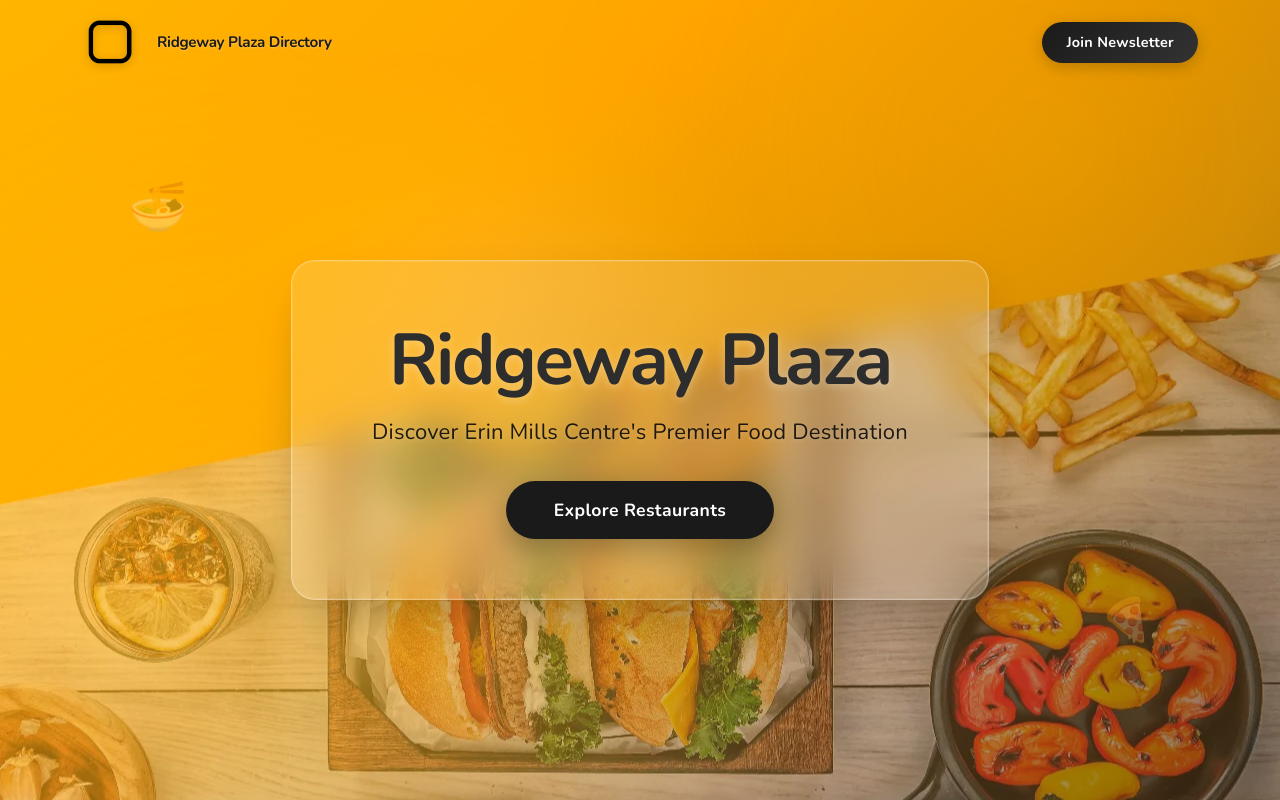
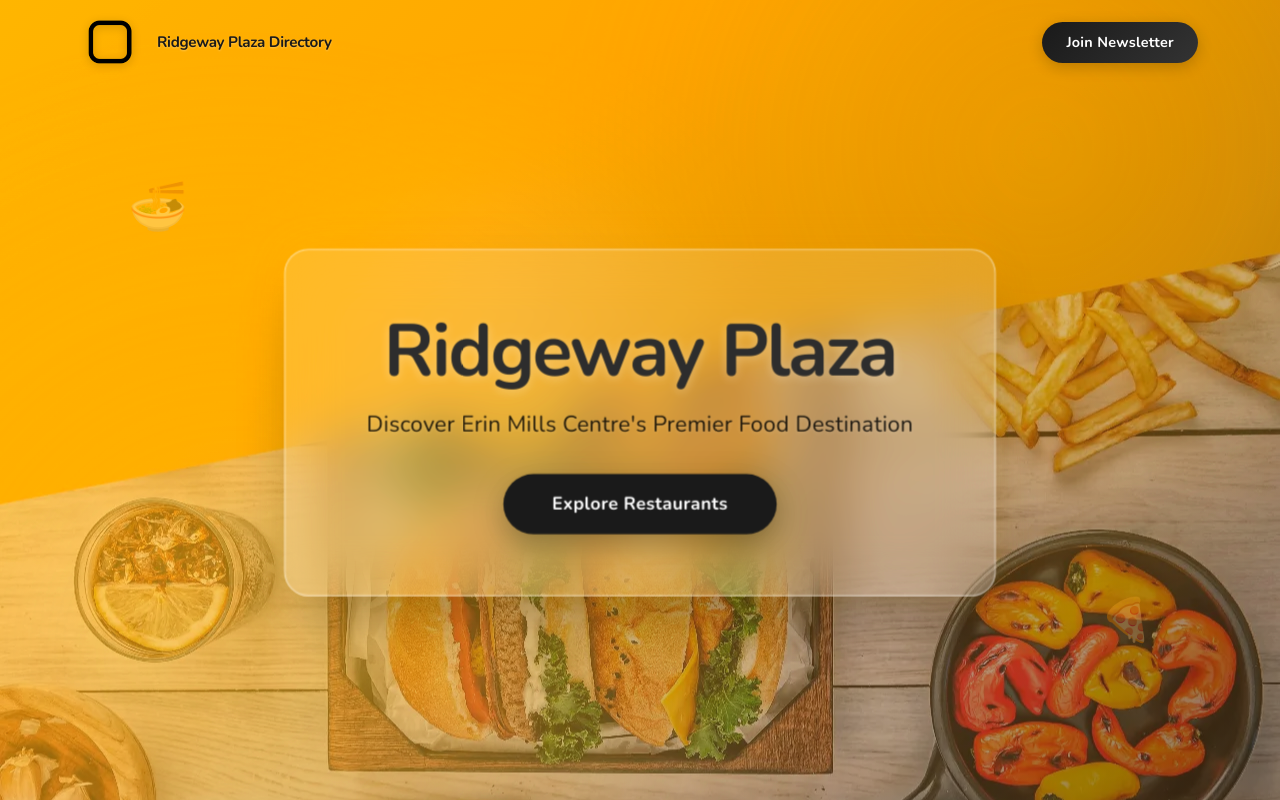
Before and after one commit to Choudhry-Shaharyar/RidgewayPlazaDirectory, a React (Create React App) app in the folder ridgeway-plaza-app/: page / in a window 1280 px wide. In both pictures the pointer is over the element 639 px from the left and 429 px from the top of the page. Shown: the top 800 px of the page. Built offline with nearby package versions, Linux system fonts and the light colour scheme.

Commit message:
hover affect

```diff
--- a/ridgeway-plaza-app/src/components/Landing.css
+++ b/ridgeway-plaza-app/src/components/Landing.css
@@ -185,6 +185,19 @@
     0 25px 50px -12px rgba(0, 0, 0, 0.25),
     0 0 0 1px rgba(255, 255, 255, 0.1) inset;
   animation: fadeInUp 1s ease-out;
+  transition: all 0.4s cubic-bezier(0.4, 0, 0.2, 1);
+  cursor: default;
+}
+
+.hero-content:hover {
+  transform: translateY(-8px) scale(1.02);
+  box-shadow:
+    0 35px 60px -15px rgba(0, 0, 0, 0.3),
+    0 0 0 1px rgba(255, 255, 255, 0.2) inset,
+    0 0 40px rgba(252, 182, 0, 0.15);
+  backdrop-filter: blur(25px);
+  -webkit-backdrop-filter: blur(25px);
+  border-color: rgba(255, 255, 255, 0.4);
 }
 
 @keyframes fadeInUp {
```
